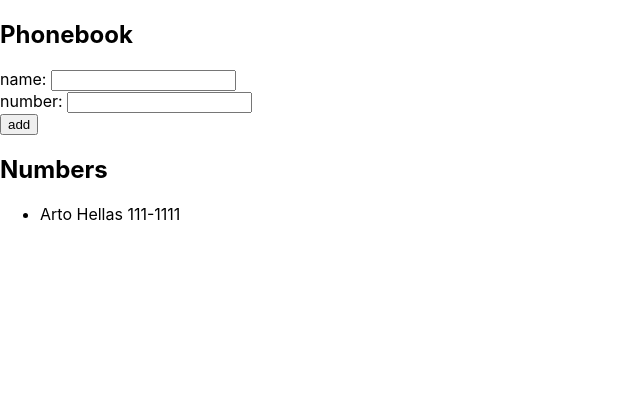
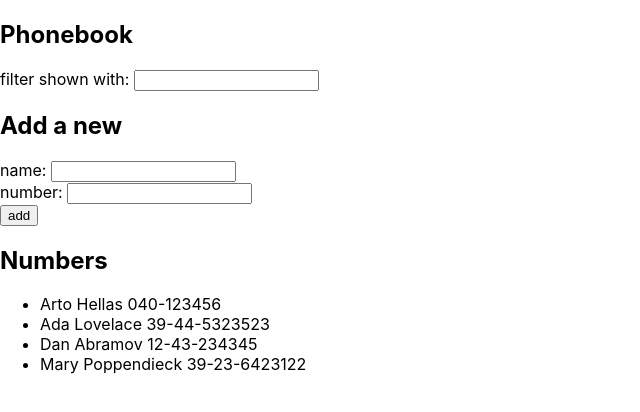
Before and after one commit to guzroger/FullStackOpen, a React (Create React App) app in the folder part2/phonebook/: page / in a window 1280 px wide. Shown: the top 412 px of the page, without its empty margins (0-640 px from the left). Built offline with nearby package versions, Linux system fonts and the light colour scheme.

Commit message:
Excercise 2.9 Completed

```diff
--- a/part2/phonebook/src/App.js
+++ b/part2/phonebook/src/App.js
@@ -5,9 +5,13 @@
 
 function App() {
 
-  const [persons , setPersons] = useState([ { name: 'Arto Hellas', id:1, phone: '111-1111'} ]);
+  const [persons , setPersons] = useState([ { name: 'Arto Hellas', phone: '040-123456', id: 1 },
+                                          { name: 'Ada Lovelace', phone: '39-44-5323523', id: 2 },
+                                          { name: 'Dan Abramov', phone: '12-43-234345', id: 3 },
+                                          { name: 'Mary Poppendieck', phone: '39-23-6423122', id: 4 } ]);
   const [ newName, setNewName ] = useState('');
   const [ newNumber, setNewNumber ] = useState('');
+  const [ filter, setFilter ] = useState('');
 
   const addPerson = (event) => {
     event.preventDefault();
@@ -26,6 +30,7 @@
 
   }
 
+
   const handleNameChange = (event) => {
     setNewName(event.target.value);
   }
@@ -34,9 +39,21 @@
     setNewNumber(event.target.value);
   }
 
+  const handleFilterChange = (event) => {
+    setFilter(event.target.value);
+  }
+
+  const personsToShow = filter? persons.filter( person => person.name.startsWith(filter)):persons;
+
   return (
     <div>
       <h2>Phonebook</h2>
+      <form >
+        <div>
+            filter shown with: <input value={filter} onChange={handleFilterChange} />
+        </div>
+      </form>
+      <h2>Add a new</h2>
       <form onSubmit={addPerson}>
         <div>
           name: <input value={newName} onChange={handleNameChange} />
@@ -50,7 +67,7 @@
       </form >
       <h2>Numbers</h2>
       <ul>
-        {persons.map( (person) => <PersonDisplay key={person.id} person={person} />
+        {personsToShow.map( (person) => <PersonDisplay key={person.id} person={person} />
          ) }
       </ul>
     </div>
```
